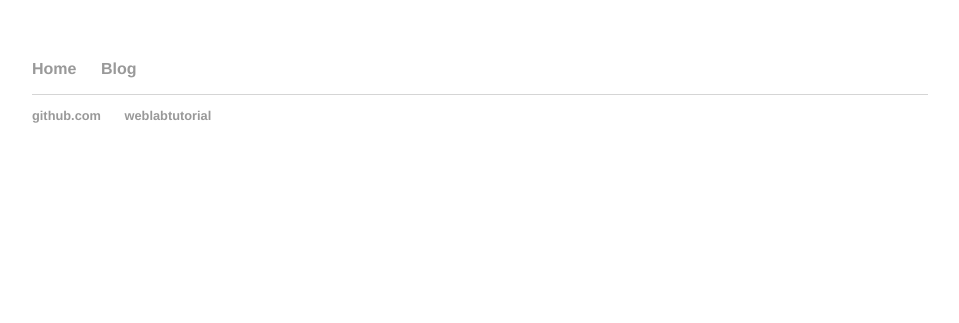
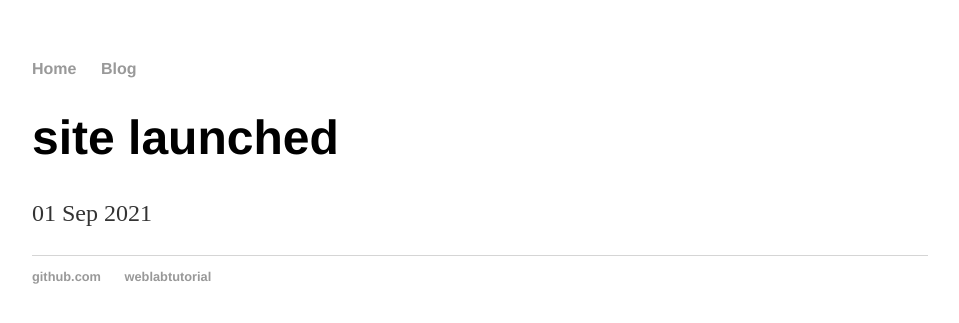
Before and after one commit to abuami/abuami.github.io, a Jekyll site: the page built from 2021-09-01-site-launched.md, in a window 1280 px wide. Shown: the top 323 px of the page, without its empty margins (160-1119 px from the left). Built offline with Jekyll 4.4.1, drawn with Linux system fonts in a browser that asks for light colours; our own code applies the rules of GitHub Pages for plain Markdown files; part of the change alters nothing that is shown.

Commit message:
Update 2021-09-01-site-launched.md

```diff
--- a/2021-09-01-site-launched.md
+++ b/2021-09-01-site-launched.md
@@ -1,5 +1,5 @@
 ---
 layout: post
-title:"Site Launched"
+title: "site launched"
 date: 2021-09-01
 ---
```
